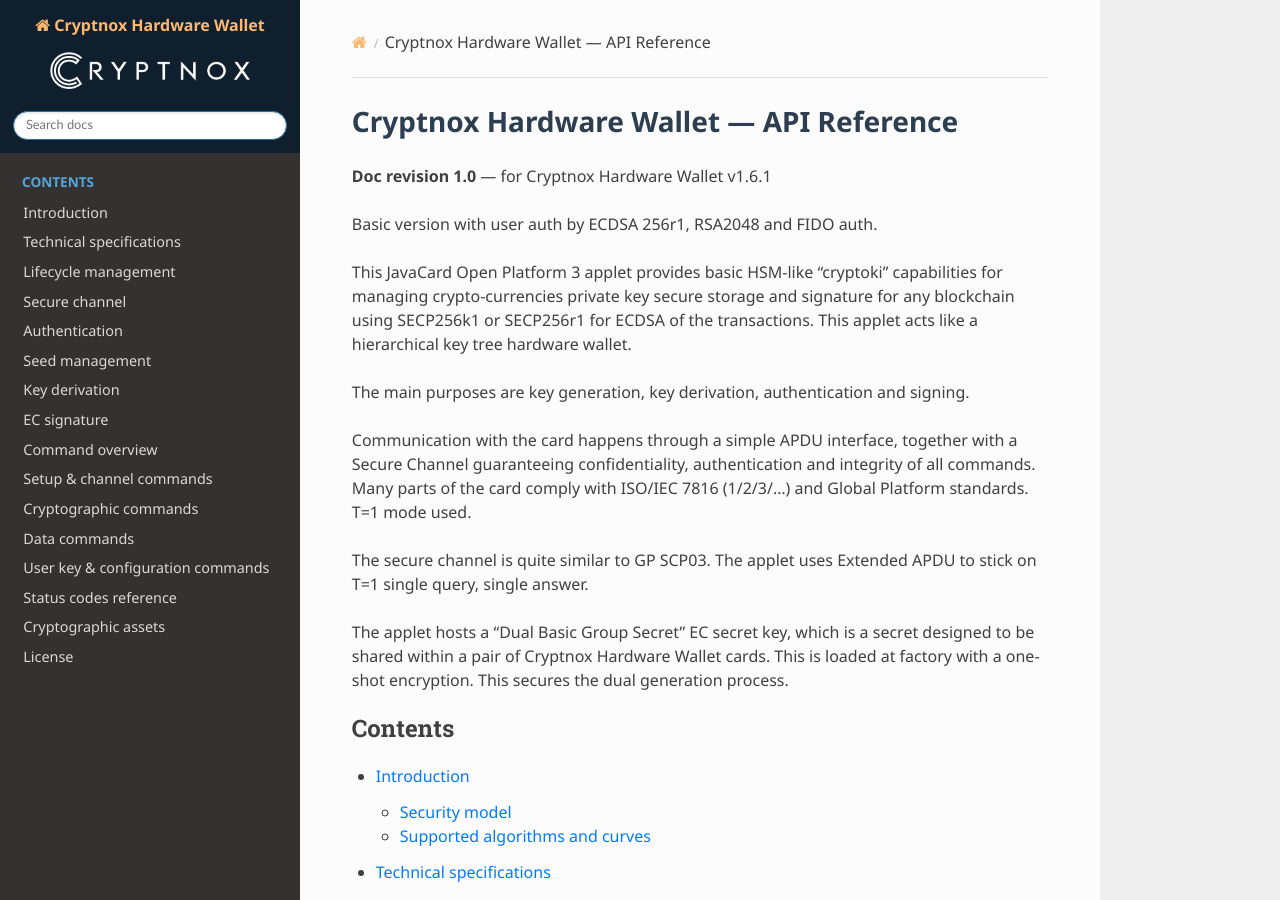
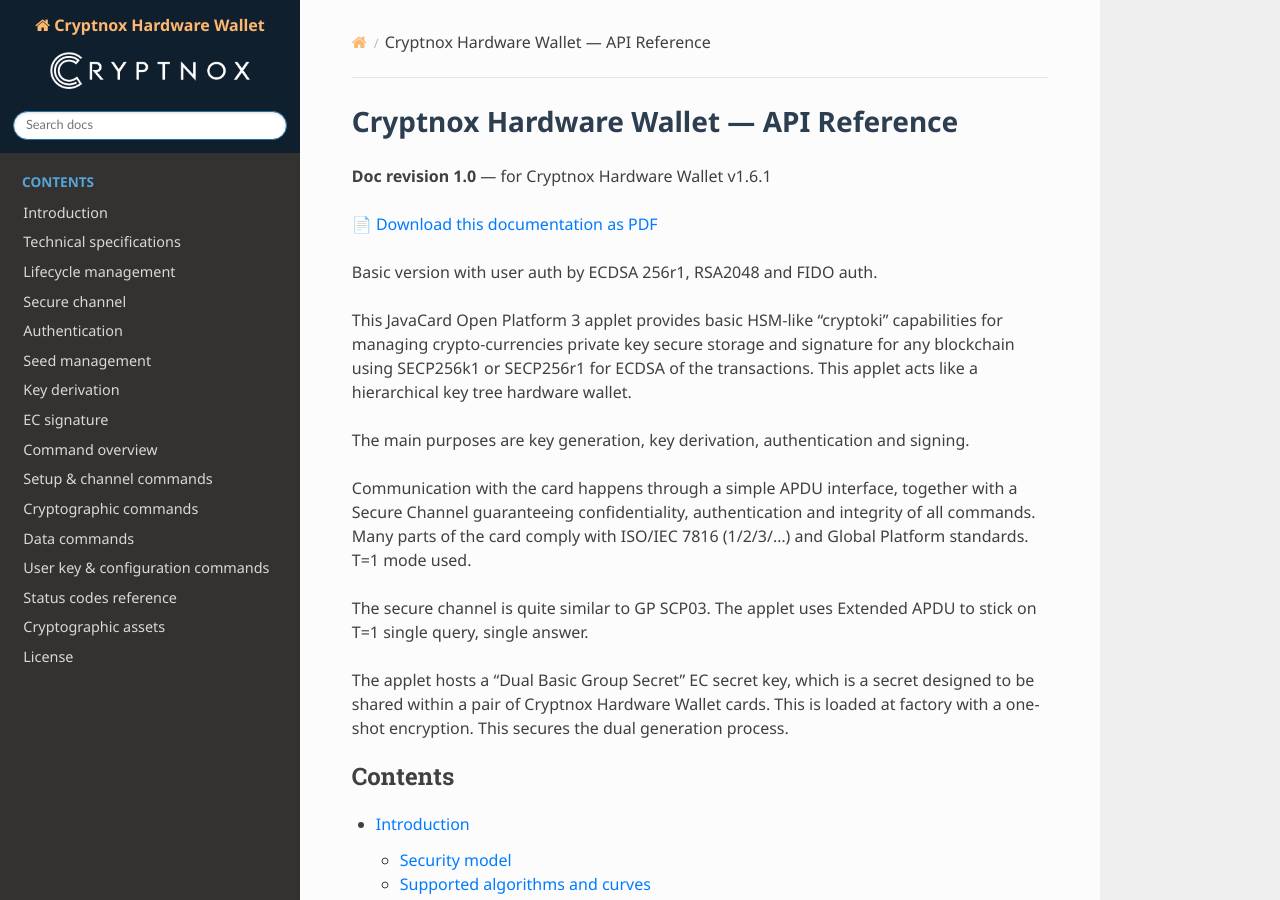
Before and after one commit to cryptnox/cryptnox-hardware-wallet, a Sphinx documentation site: the page built from docs/source/index.rst, in a window 1280 px wide and 900 px high. Built offline with Sphinx 7.4.7 and the Read the Docs theme 3.1.0, drawn with Linux system fonts in a browser that asks for light colours; some of the changed lines change nothing that is shown.

Commit message:
Add auto-generated PDF documentation (pdflatex)

```diff
--- a/docs/source/conf.py
+++ b/docs/source/conf.py
@@ -67,6 +67,22 @@
 html_copy_source = False
 html_show_sphinx = False
 
+# -- Options for PDF (LaTeX) output ------------------------------------------
+# Built by CI with pdflatex, same as Yubico's tech manual. Output: cryptnox-hardware-wallet.pdf
+
+latex_engine = 'pdflatex'
+latex_logo = '_static/cryptnox-logo-dark.png'  # white logo is invisible on white PDF title page
+latex_documents = [
+    ('index', 'cryptnox-hardware-wallet.tex',
+     'Cryptnox Hardware Wallet — API Reference', author, 'manual'),
+]
+latex_elements = {
+    'papersize': 'a4paper',
+    'pointsize': '11pt',
+    'figure_align': 'H',
+    'extraclassoptions': 'oneside,openany',  # no blank filler pages (web PDF)
+}
+
 # -- sphinx-multiversion config ----------------------------------------------
 
 smv_branch_whitelist   = r'^v\d+\.\d+\.\d+$'
--- a/docs/source/index.rst
+++ b/docs/source/index.rst
@@ -2,6 +2,10 @@
 ============================================
 
 **Doc revision 1.0** — for Cryptnox Hardware Wallet v1.6.1
+
+.. only:: html
+
+   📄 `Download this documentation as PDF <https://docs.cryptnox.com/cryptnox-hardware-wallet/cryptnox-hardware-wallet.pdf>`__
 
 Basic version with user auth by ECDSA 256r1, RSA2048 and FIDO auth.
 
```
Also changed, not shown: 1 other file.
